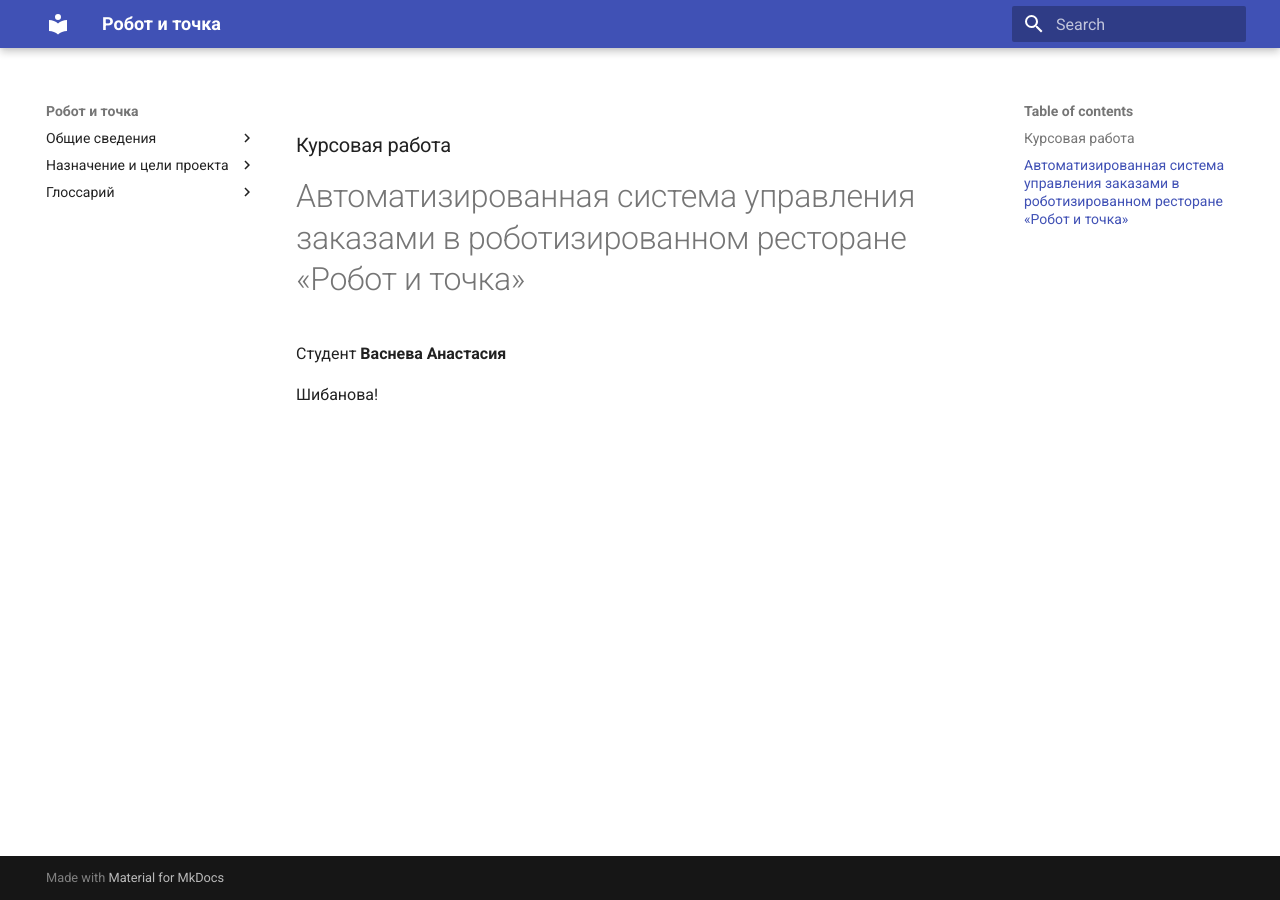
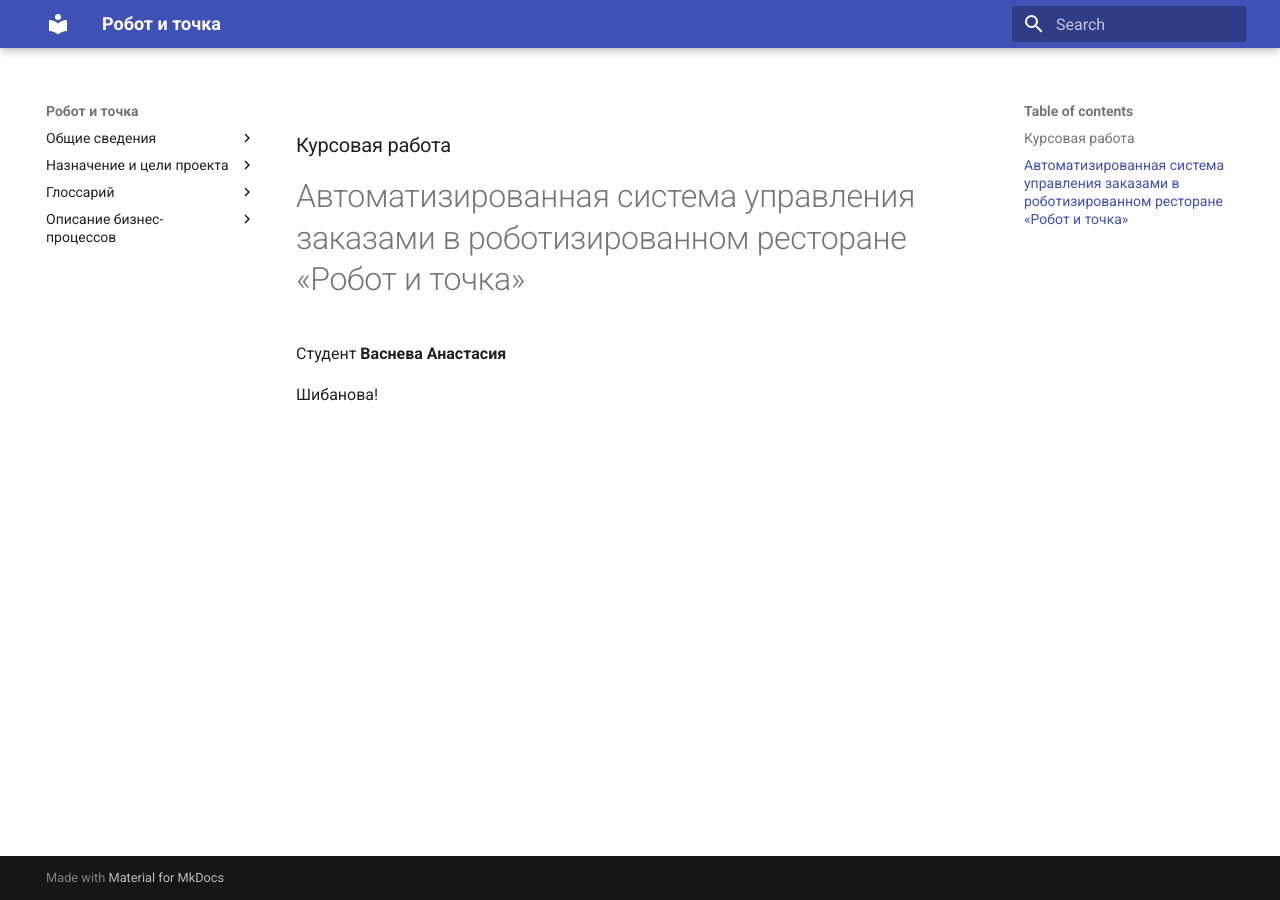
Before and after one commit to VasnevaAnastasia/robot-i-tochka, an MkDocs documentation site: the page built from docs/index.md, in a window 1280 px wide. Built offline with MkDocs 1.6.1 and Material for MkDocs 9.7.7, drawn with Linux system fonts in a browser that asks for light colours.

Commit message:
Опиисание бизнес-процессов

```diff
--- a/mkdocs.yml
+++ b/mkdocs.yml
@@ -7,7 +7,8 @@ nav:
      - general_info/purpose.md
   - Глоссарий:
      - general_info/glossary.md
-
+  - Описание бизнес-процессов:
+    - description_of_business_processes/business_processes.md
 
 theme:
   name: material
```
